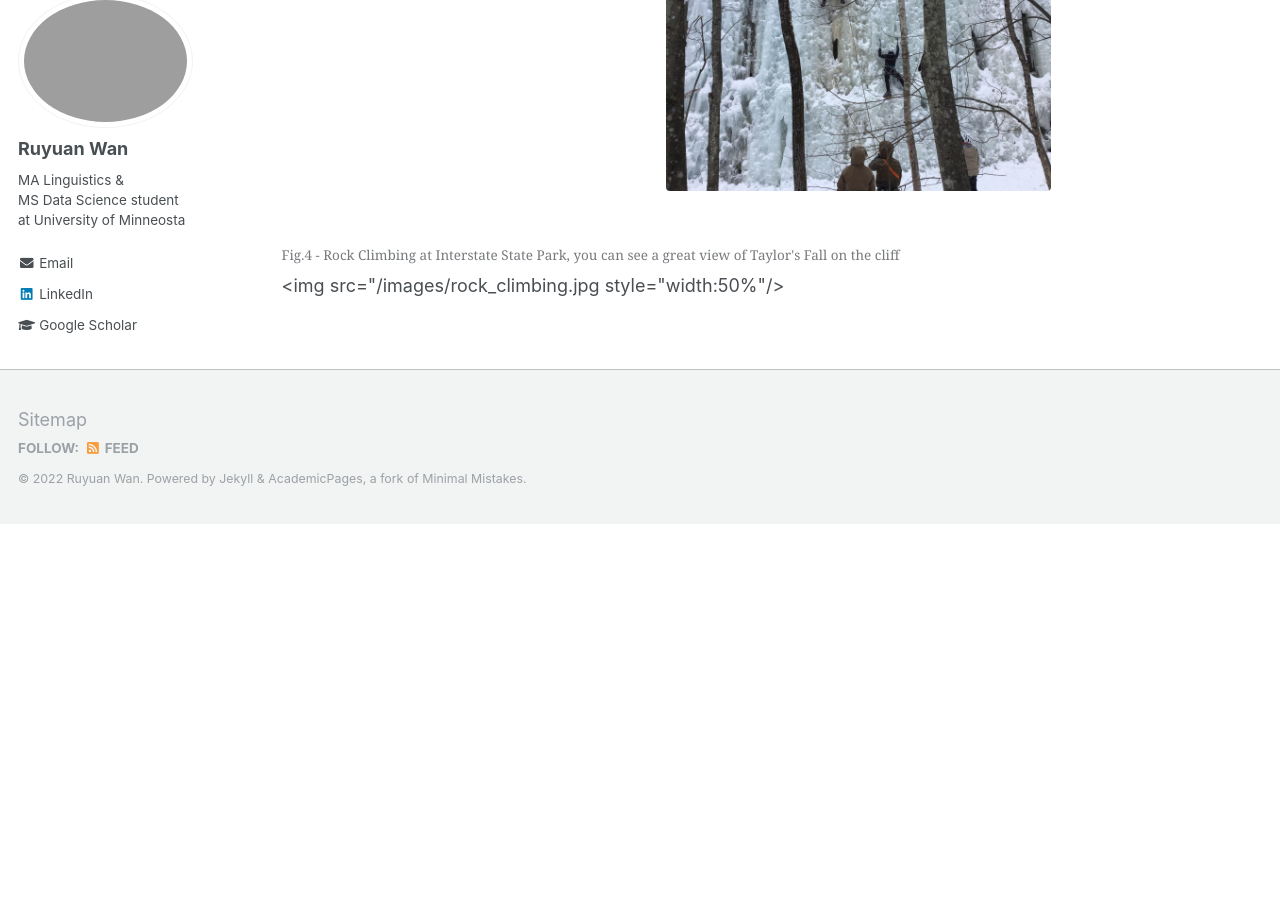
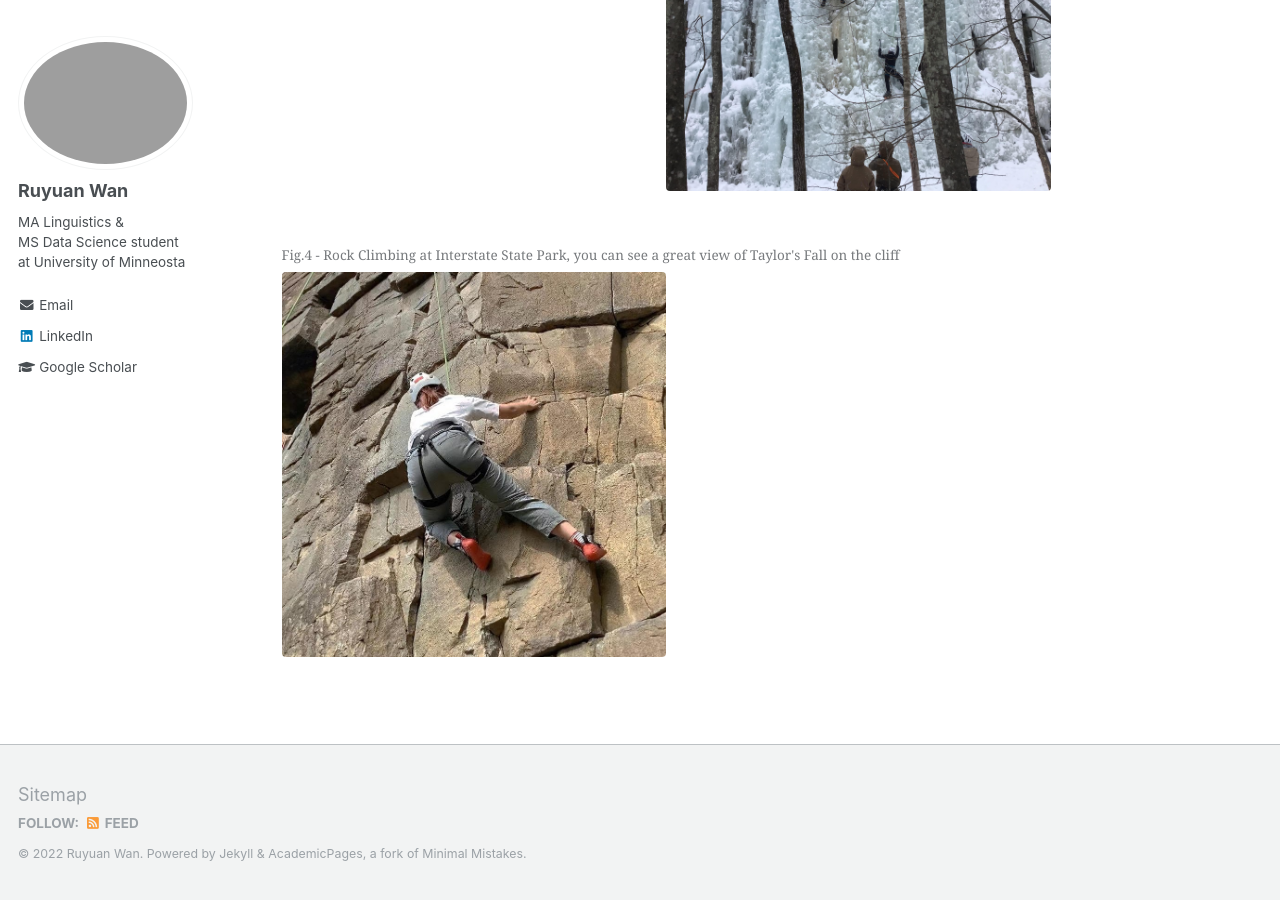
Before and after one commit to RuyuanWan/ruyuanwan.github.io, a Jekyll site: the page built from _pages/markdown.md, in a window 1280 px wide and 900 px high, scrolled down 984 px. Built offline with Jekyll 4.4.1, drawn with Linux system fonts in a browser that asks for light colours; before the commit the page ends 1508 px from its top, so only the background shows below that.

Commit message:
Update markdown.md

```diff
--- a/_pages/markdown.md
+++ b/_pages/markdown.md
@@ -7,27 +7,27 @@
   - /markdown.html
 ---
 
-I love adventures, museums, and nature!
+**I love adventures, museums, and nature!**
 
 Here are some fun activities that I did and would like to share with you:
 
 
 <figure>
     <figcaption> Fig.1 - Winter Camping at Afton State Park</figcaption>
-    <img src="/images/winter_camping.jpg" style="width:50%"/>
+    <img src="/images/winter_camping.jpg" style="width:50%" class="center"/>
 </figure>
 
 <figure>
     <figcaption> Fig.2 - Sky Diving at my 24th birthday </figcaption>
-    <img src="/images/sky_diving.jpg" style="width:50%"/>
+    <img src="/images/sky_diving.jpg" style="width:50%" class="center"/>
 </figure>
 
 <figure>
     <figcaption> Fig.3 - Ice Climbing at Sandstone Ice Park </figcaption>
-    <img src="/images/ice_climbing.jpg" style="width:50%"/>
+    <img src="/images/ice_climbing.jpg" style="width:50%" class="center"/>
 </figure>
 
 <figure>
     <figcaption> Fig.4 - Rock Climbing at Interstate State Park, you can see a great view of Taylor's Fall on the cliff </figcaption>
-    <img src="/images/rock_climbing.jpg style="width:50%"/>
+    <img src="/images/rock_climbing.jpg" style="width:50%" class="center"/>
 </figure>
```
